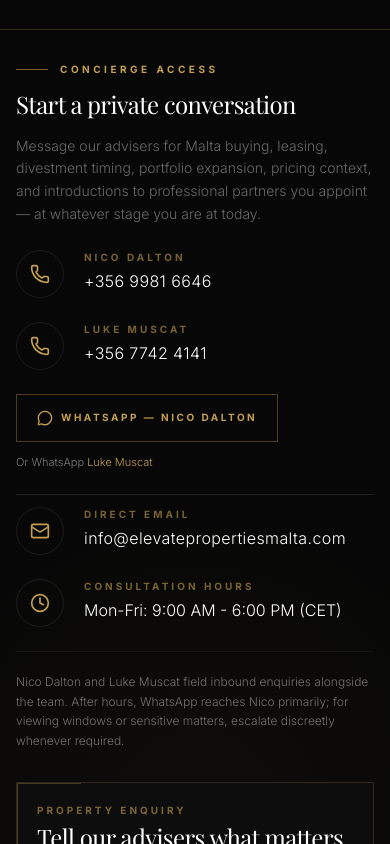
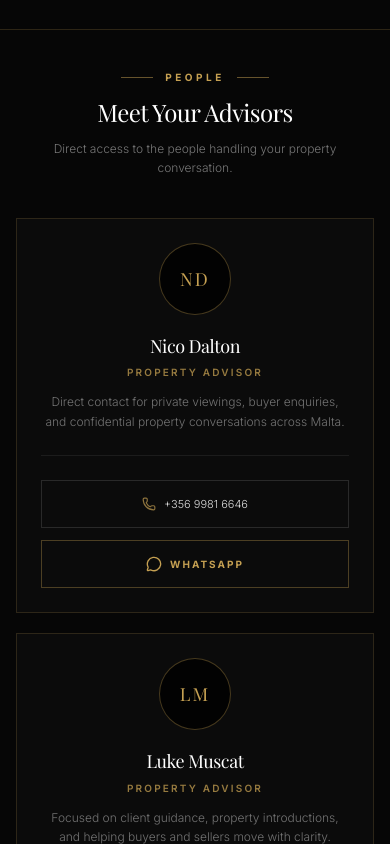
Before and after one commit to lukemuscatnekto/elevate-properties-malta, a React (Vite) app: page / in a window 390 px wide. Shown: the part 4980-5824 px from the top of the page. Built offline with nearby package versions, Linux system fonts and the light colour scheme; no server answers; a web font is replaced by a local one.

Commit message:
Add advisors section

```diff
--- a/src/App.tsx
+++ b/src/App.tsx
@@ -4,6 +4,7 @@ import FeaturedProperties from './components/FeaturedProperties';
 import ListProperty from './components/ListProperty';
 import AboutServices from './components/AboutServices';
 import TrustAndProcess from './components/TrustAndProcess';
+import Agents from './components/Agents';
 import ContactForm from './components/ContactForm';
 import Footer from './components/Footer';
 import { AnimatePresence } from 'motion/react';
@@ -19,6 +20,7 @@ export default function App() {
           <FeaturedProperties />
           <AboutServices />
           <TrustAndProcess />
+          <Agents />
           <ContactForm />
           <ListProperty />
         </main>
--- /dev/null
+++ b/src/components/Agents.tsx
@@ -0,0 +1,87 @@
+import { motion } from 'motion/react';
+import { Phone, MessageCircle } from 'lucide-react';
+import { publicAdvisors } from '../data/advisors';
+
+export default function Agents() {
+  return (
+    <section
+      id="agents"
+      className="scroll-anchor-target py-10 sm:py-12 px-4 sm:px-8 bg-[#060606] border-t border-gold/20"
+      aria-labelledby="agents-heading"
+    >
+      <div className="max-w-5xl mx-auto">
+        <motion.div
+          initial={{ opacity: 0, y: 12 }}
+          whileInView={{ opacity: 1, y: 0 }}
+          viewport={{ once: true }}
+          transition={{ duration: 0.6 }}
+          className="text-center mb-10 sm:mb-12"
+        >
+          <p className="text-[10px] text-gold font-bold uppercase tracking-[0.35em] mb-3 flex items-center justify-center gap-3">
+            <span className="w-8 h-px bg-gold/50" aria-hidden="true" />
+            People
+            <span className="w-8 h-px bg-gold/50" aria-hidden="true" />
+          </p>
+          <h2 id="agents-heading" className="text-2xl sm:text-3xl md:text-[2.1rem] font-playfair text-white leading-tight mb-3">
+            Meet Your Advisors
+          </h2>
+          <p className="text-white/45 text-xs sm:text-sm font-light leading-relaxed max-w-xl mx-auto">
+            Direct access to the people handling your property conversation.
+          </p>
+        </motion.div>
+
+        <ul className="grid grid-cols-1 md:grid-cols-2 gap-5 sm:gap-6 list-none p-0 m-0">
+          {publicAdvisors.map((advisor, i) => (
+            <motion.li
+              key={advisor.id}
+              initial={{ opacity: 0, y: 14 }}
+              whileInView={{ opacity: 1, y: 0 }}
+              viewport={{ once: true }}
+              transition={{ duration: 0.55, delay: i * 0.08 }}
+              className="border border-gold/18 bg-[#0B0B0B] p-6 sm:p-7 flex flex-col items-center text-center md:items-stretch md:text-left"
+            >
+              <div className="flex flex-col md:flex-row md:items-start gap-5 w-full">
+                <div
+                  className="mx-auto md:mx-0 shrink-0 w-[72px] h-[72px] sm:w-20 sm:h-20 rounded-full border border-gold/35 bg-black/80 flex items-center justify-center"
+                  aria-hidden="true"
+                >
+                  <span className="font-playfair text-lg sm:text-xl text-gold tracking-[0.12em]">{advisor.initials}</span>
+                </div>
+                <div className="flex-1 min-w-0 space-y-2">
+                  <h3 className="text-lg sm:text-xl font-playfair text-white">{advisor.name}</h3>
+                  <p className="text-[10px] text-gold/75 uppercase tracking-[0.22em] font-semibold">{advisor.role}</p>
+                  <p className="text-white/42 text-xs sm:text-sm font-light leading-relaxed pt-1">{advisor.bio}</p>
+                </div>
+              </div>
+
+              <div className="mt-6 pt-6 border-t border-white/[0.07] w-full flex flex-col sm:flex-row gap-3 sm:gap-4 justify-center md:justify-start">
+                <a
+                  href={advisor.phoneHref}
+                  className="inline-flex items-center justify-center gap-2 min-h-[48px] px-4 border border-white/12 text-white/85 text-[11px] font-light hover:border-gold/40 hover:text-gold transition-colors touch-manipulation"
+                  aria-label={`Call ${advisor.name} on ${advisor.phoneDisplay}`}
+                >
+                  <Phone className="w-3.5 h-3.5 text-gold/70 shrink-0" aria-hidden="true" />
+                  {advisor.phoneDisplay}
+                </a>
+                <a
+                  href={advisor.whatsappHref}
+                  target="_blank"
+                  rel="noopener noreferrer"
+                  className="inline-flex items-center justify-center gap-2 min-h-[48px] px-5 border border-gold/35 text-[10px] font-bold uppercase tracking-[0.2em] text-gold hover:bg-gold hover:text-black transition-colors touch-manipulation"
+                  aria-label={`Open WhatsApp to message ${advisor.name}`}
+                >
+                  <MessageCircle className="w-4 h-4 shrink-0" aria-hidden="true" />
+                  WhatsApp
+                </a>
+              </div>
+            </motion.li>
+          ))}
+        </ul>
+
+        <p className="mt-8 sm:mt-10 text-center text-[11px] sm:text-xs text-white/35 font-light leading-relaxed max-w-2xl mx-auto">
+          For discretion, first conversations can be handled by phone, WhatsApp, or private appointment.
+        </p>
+      </div>
+    </section>
+  );
+}
--- a/src/components/Footer.tsx
+++ b/src/components/Footer.tsx
@@ -98,6 +98,9 @@ export default function Footer() {
             <a href={anchorHref(pathname, '#trust')} className="hover:text-gold py-1 touch-manipulation">
               How we work
             </a>
+            <a href={anchorHref(pathname, '#agents')} className="hover:text-gold py-1 touch-manipulation">
+              Advisors
+            </a>
             <a href={anchorHref(pathname, '#contact')} className="hover:text-gold py-1 touch-manipulation">
               Contact
             </a>
--- a/src/components/Navbar.tsx
+++ b/src/components/Navbar.tsx
@@ -32,6 +32,7 @@ export default function Navbar() {
     { name: 'Sell', href: '#list-property' },
     { name: 'Rent', href: '#contact' },
     { name: 'Invest', href: '#contact' },
+    { name: 'Advisors', href: '#agents' },
     { name: 'Contact', href: '#contact' },
   ];
 
--- /dev/null
+++ b/src/data/advisors.ts
@@ -0,0 +1,37 @@
+/**
+ * Public-facing advisors — edit here to update copy, roles, or contact links.
+ * Optional `photoSrc` can be added later for real headshots (keep under /public).
+ */
+export type PublicAdvisor = {
+  id: string;
+  initials: string;
+  name: string;
+  role: string;
+  phoneDisplay: string;
+  phoneHref: string;
+  whatsappHref: string;
+  bio: string;
+};
+
+export const publicAdvisors: PublicAdvisor[] = [
+  {
+    id: 'nico-dalton',
+    initials: 'ND',
+    name: 'Nico Dalton',
+    role: 'Property Advisor',
+    phoneDisplay: '+356 9981 6646',
+    phoneHref: 'tel:+35699816646',
+    whatsappHref: 'https://wa.me/35699816646',
+    bio: 'Direct contact for private viewings, buyer enquiries, and confidential property conversations across Malta.',
+  },
+  {
+    id: 'luke-muscat',
+    initials: 'LM',
+    name: 'Luke Muscat',
+    role: 'Property Advisor',
+    phoneDisplay: '+356 7742 4141',
+    phoneHref: 'tel:+35677424141',
+    whatsappHref: 'https://wa.me/35677424141',
+    bio: 'Focused on client guidance, property introductions, and helping buyers and sellers move with clarity.',
+  },
+];
```
Also changed, not shown: 1 other file (tests, documents, lock files or other folders).
